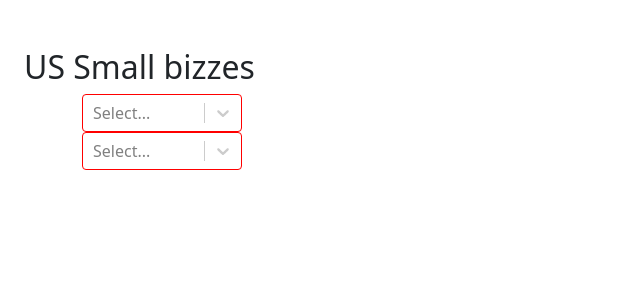
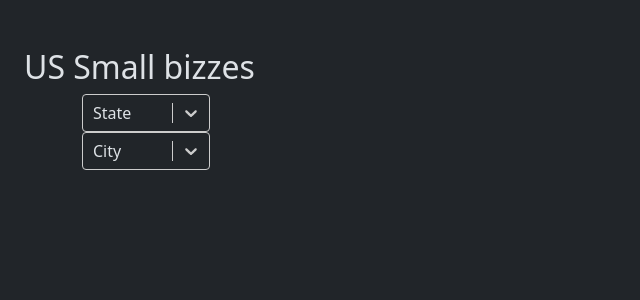
Before and after one commit to 5014NG3/uslocalcompany, a React (Create React App) app in the folder my-app/: page / in a window 1280 px wide. Shown: the top 300 px of the page, without its empty margins (0-640 px from the left). Built offline with nearby package versions, Linux system fonts and the light colour scheme.

Commit message:
eg - change hover color and background

```diff
--- a/my-app/public/index.html
+++ b/my-app/public/index.html
@@ -26,7 +26,7 @@
     -->
     <title>React App</title>
   </head>
-  <body>
+  <body data-bs-theme="dark">
     <noscript>You need to enable JavaScript to run this app.</noscript>
     <div id="root"></div>
     <!--
--- a/my-app/src/App.js
+++ b/my-app/src/App.js
@@ -142,36 +142,90 @@ export default function App() {
       <h2 className="mt-5 px-4">US Small bizzes</h2>
 
 
-      <Container>
+      <Container >
         <Row>
           <Col>
-            <Select onChange = {(option) => handleStateChange(option.value)} styles={{
-              control: (base, state) => ({
+            <Select
+              placeholder = "State"
+              onChange={(option) => handleStateChange(option.value)}
+              styles={{
+                control: (base) => ({
                   ...base,
-                borderColor: state.isFocused ? 'grey' : 'red',
-                width: '20vh'
+                  width: '10vw',
+                  backgroundColor: 'var(--bs-body-bg)',
+
                 }),
-              menu: (base) => ({
+                menu: (base, state) => ({
                   ...base,
-                width: '20vh'
+                  width: '10vw',
+                  backgroundColor: 'var(--bs-body-bg)',
+                  color: 'var(--bs-body-color)',
+                }),
+                singleValue: (base) => ({
+                  ...base,
+                  color: 'var(--bs-body-color)'
+                }),
+                placeholder: (base) => ({
+                  ...base,
+                  color: 'var(--bs-body-color)'
+                }),
+                input: (base) => ({
+                  ...base,
+                  color: 'var(--bs-body-color)'
+                }),
+                option: (base,state) => ({
+                  ...base,
+                  backgroundColor: state.isSelected
+                  ? 'var(--bs-primary)'         // Color for selected option
+                  : state.isFocused
+                      ? 'var(--bs-primary)'     // Color when hovering
+                      : 'var(--bs-body-bg)'
                 })
+
               }}
-              options={Object.keys(state_meta_data).map(key => ({ value: key, label: abbreviation_to_name[key] }))} />
+              options={Object.keys(state_meta_data).map(key => ({ value: key, label: abbreviation_to_name[key] }))}
+
+            />
           </Col>
         </Row>
 
         <Row>
           <Col>
-            <Select key = {state.stateName} onChange = {(option) => handleCityChange(option.value.city, option.value.business_count)} styles={{
-              control: (base, state) => ({
+            <Select placeholder = "City"
+            key={state.stateName}
+            onChange={(option) => handleCityChange(option.value.city, option.value.business_count)}
+            styles={{
+              control: (base) => ({
                 ...base,
-                borderColor: state.isFocused ? 'grey' : 'red',
-                width: '20vh'
+                backgroundColor: 'var(--bs-body-bg)',
+                width: '10vw',
               }),
               menu: (base) => ({
                 ...base,
-                width: '20vh'
+                width: '10vw',
+                backgroundColor: 'var(--bs-body-bg)',
+              }),
+              singleValue: (base) => ({
+                ...base,
+                color: 'var(--bs-body-color)'
+              }),
+              placeholder: (base) => ({
+                ...base,
+                color: 'var(--bs-body-color)'
+              }),
+              input: (base) => ({
+                ...base,
+                color: 'var(--bs-body-color)'
+              }),
+              option: (base,state) => ({
+                ...base,
+                backgroundColor: state.isSelected
+                ? 'var(--bs-primary)'         // Color for selected option
+                : state.isFocused
+                    ? 'var(--bs-primary)'     // Color when hovering
+                    : 'var(--bs-body-bg)'
               })
+
             }}
             options={state_meta_data[state.stateName]?.map((item) => ({ value: item, label: item.city }))} />
           </Col>
```
Lines whose indentation alone changed are shown as unchanged.
